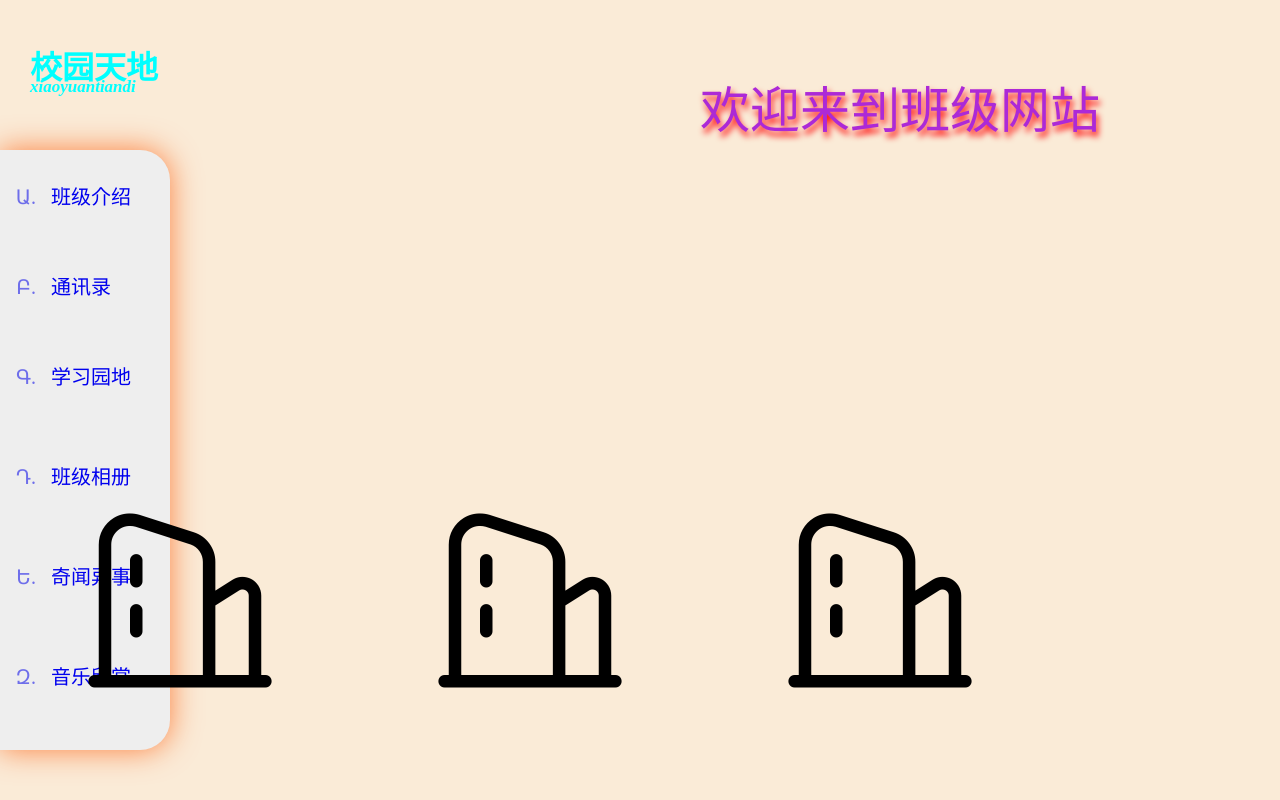
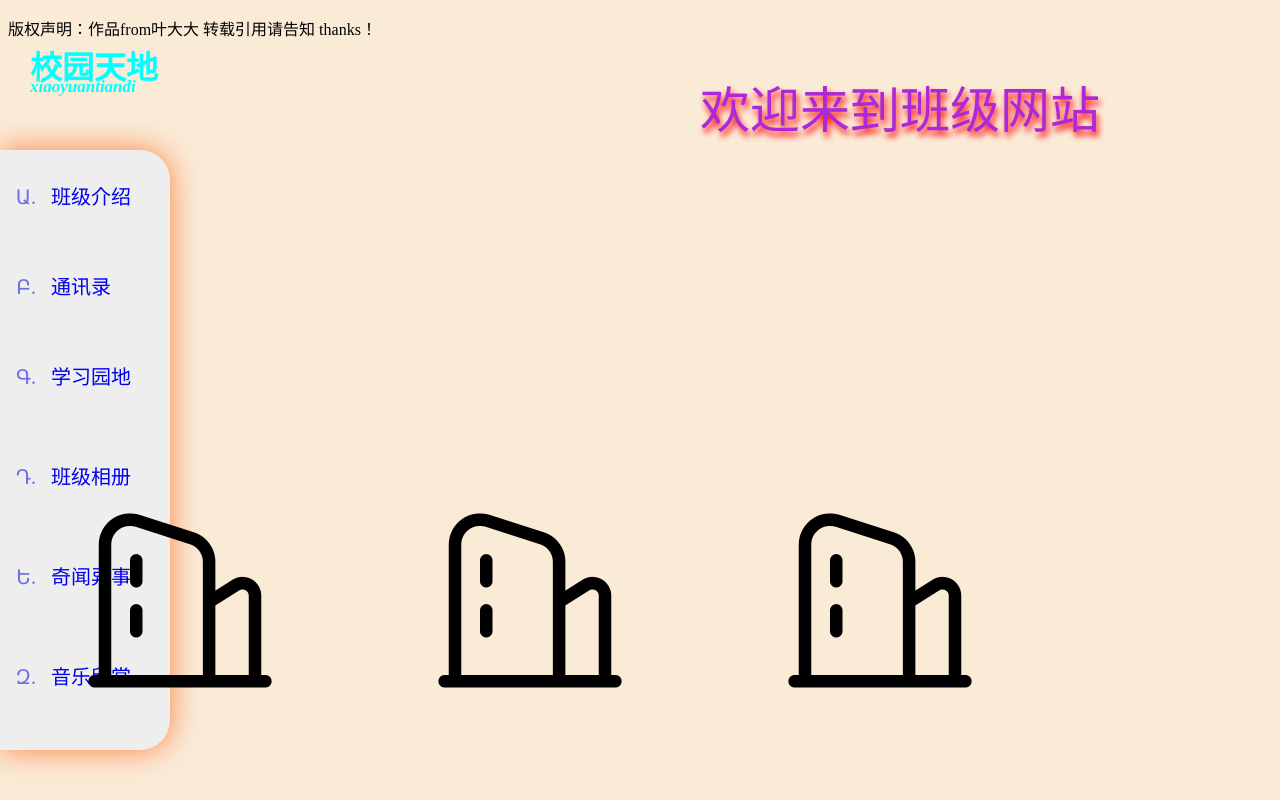
Before and after one commit to blueskyyzy/future, a plain HTML site: page index.html in a window 1280 px wide. Drawn offline with Linux system fonts and the light colour scheme.

Commit message:
index.html

```diff
--- a/index.html
+++ b/index.html
@@ -32,5 +32,6 @@
     <span class="iconfont icon-loufangfangzi re1"></span>
     <span class="iconfont icon-loufangfangzi re2"></span>
     <span class="iconfont icon-loufangfangzi re3"></span>
+    <p class="bq">版权声明：作品from叶大大 转载引用请告知 thanks！</p>
 </body>
 </html>
```
